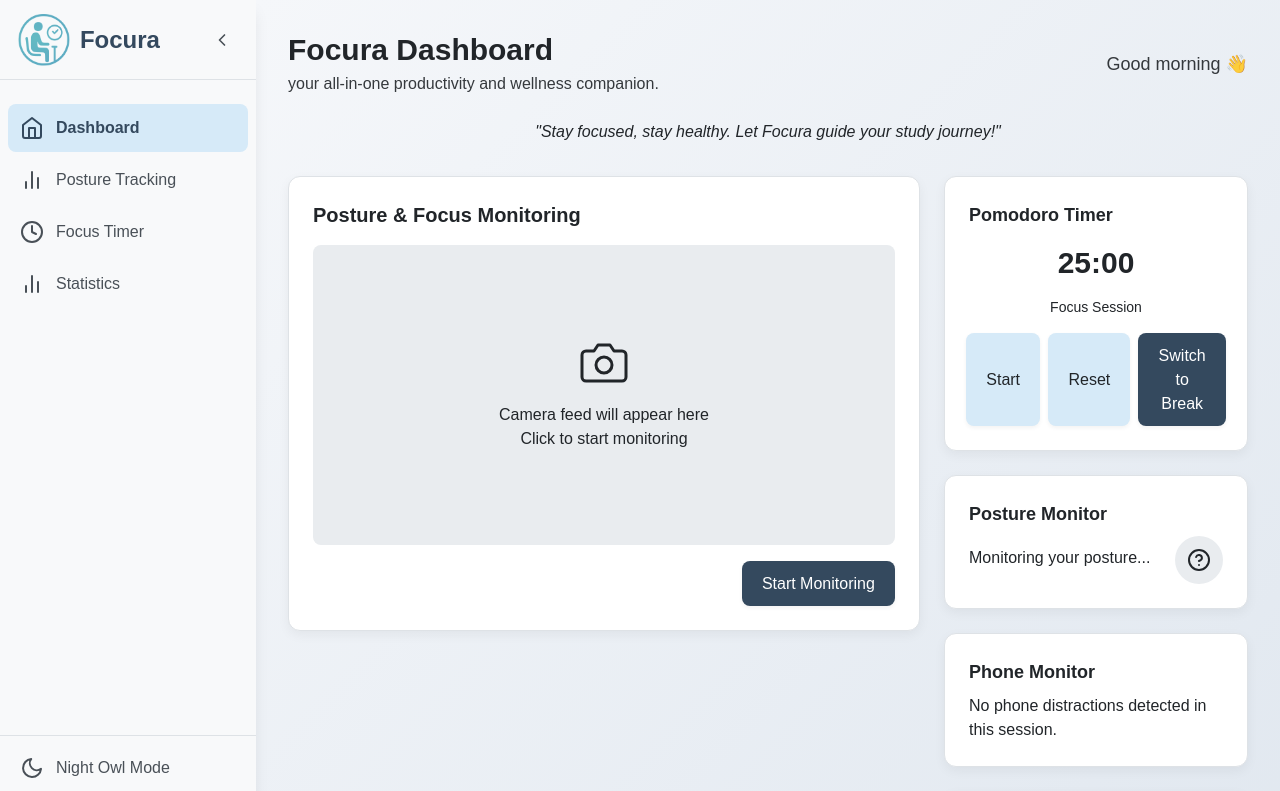
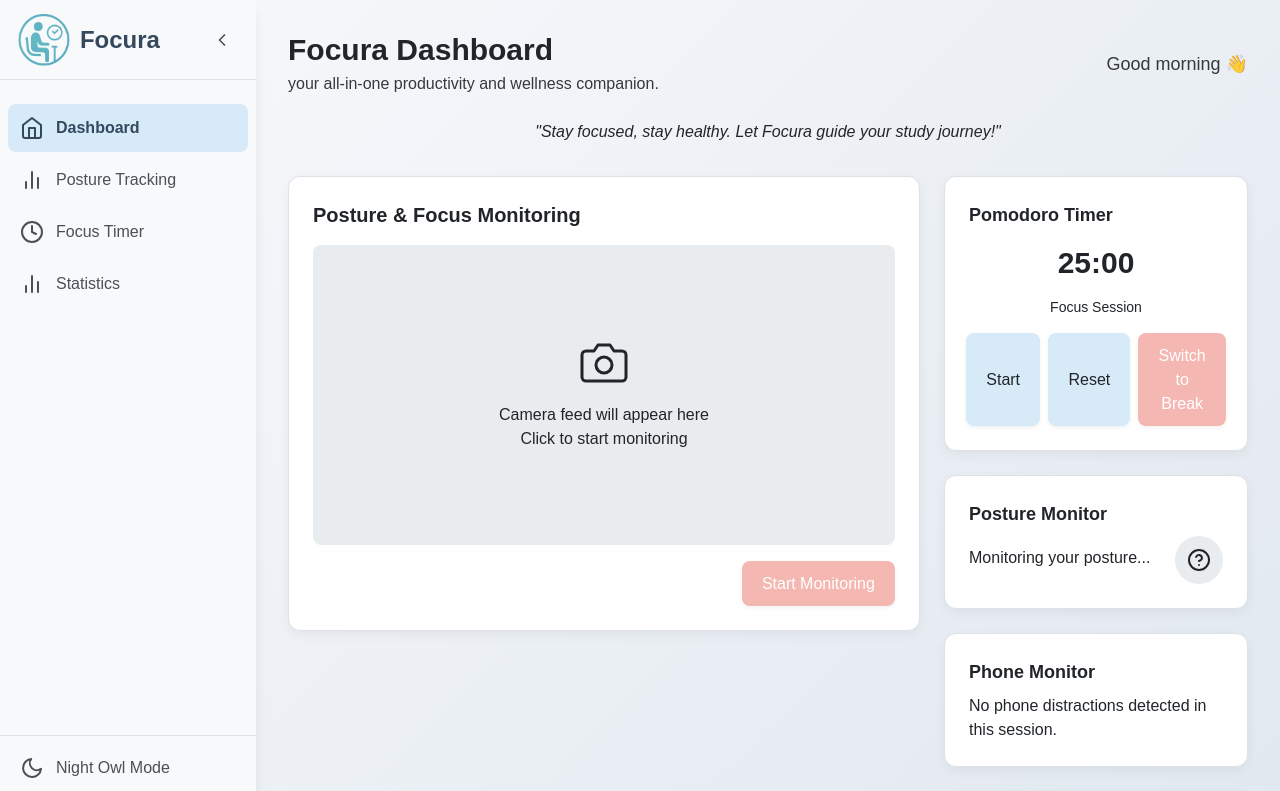
Before and after one commit to josephHelfenbein/dragonhacks, a Next.js app: page / in a window 1280 px wide. Shown: the top 791 px of the page. Built offline with nearby package versions, Linux system fonts and the light colour scheme; no server answers.

Commit message:
More Frontend update

```diff
--- a/app/components/dashboard/Dashboard.tsx
+++ b/app/components/dashboard/Dashboard.tsx
@@ -8,6 +8,7 @@ import PhoneAlert from "@/app/components/features/PhoneAlert";
 import WaterReminder from "@/app/components/features/WaterReminder";
 import CameraMonitor from "@/app/components/features/CameraMonitor";
 import Pusher from 'pusher-js'; // Import Pusher
+import { toast } from 'sonner'; // Import toast from sonner
 
 // Import motion from framer-motion for animations
 import { motion } from "framer-motion";
@@ -27,26 +28,6 @@ export default function Dashboard() {
     }
 
     // --- Start of Pusher Logic ---
-    // Function to request notification permission and show notification
-    function showNotification(title: string, body: string) {
-        if (!("Notification" in window)) {
-            console.warn("This browser does not support desktop notification");
-            // Optionally provide a fallback alert or UI feedback
-            // alert(`${title}: ${body}`);
-        } else if (Notification.permission === "granted") {
-            new Notification(title, { body: body });
-        } else if (Notification.permission !== "denied") {
-            Notification.requestPermission().then(function (permission) {
-                if (permission === "granted") {
-                    new Notification(title, { body: body });
-                }
-            });
-        }
-        // If permission is denied, do nothing (or log it)
-        else {
-             console.log("Notification permission denied.");
-        }
-    }
 
     // Ensure environment variables are available
     const pusherKey = process.env.NEXT_PUBLIC_PUSHER_KEY;
@@ -80,9 +61,17 @@ export default function Dashboard() {
         }
 
         if (message === 'drink water') {
-            showNotification('Hydration Reminder', 'Time to drink some water!');
+            // Use toast for notification
+            toast.info('Hydration Reminder', {
+              description: 'Time to drink some water!',
+              duration: 5000, // Show for 5 seconds
+            });
         } else if (message === 'bad posture') {
-            showNotification('Posture Check', 'Sit up straight! Take care of your back.');
+            // Use toast for notification
+            toast.warning('Posture Check', {
+              description: 'Sit up straight! Take care of your back.',
+              duration: 5000,
+            });
         } else {
             console.log("Received unhandled message:", message);
         }
@@ -115,6 +104,20 @@ export default function Dashboard() {
   const backgroundStyle = theme === 'dark'
     ? { background: 'radial-gradient(circle, rgba(30,33,50,1) 0%, rgba(18,20,30,1) 100%)' }
     : { background: 'linear-gradient(135deg, #f5f7fa 0%, #e0e7ef 100%)' };
+
+  // Animation variants for grid items
+  const itemVariants = {
+    hidden: { opacity: 0, y: 20 },
+    visible: (i: number) => ({
+      opacity: 1,
+      y: 0,
+      transition: {
+        delay: i * 0.1, // Stagger animation
+        duration: 0.5,
+        ease: "easeOut",
+      },
+    }),
+  };
 
   return (
     // Apply background style and padding
@@ -160,19 +163,27 @@ export default function Dashboard() {
       </motion.p>
 
       {/* Main Grid Layout */}
-      <div className="grid grid-cols-1 lg:grid-cols-3 gap-6">
-        {/* Apply hover effect wrapper to grid items */}
-        <div className="lg:col-span-2 card-hover-effect">
+      <motion.div
+        className="grid grid-cols-1 lg:grid-cols-3 gap-6"
+        initial="hidden"
+        animate="visible"
+        variants={{ // Container variants for staggering children
+          visible: { transition: { staggerChildren: 0.1 } }
+        }}
+      >
+        {/* Apply hover effect wrapper and animation to grid items */}
+        <motion.div className="lg:col-span-2 card-hover-effect" variants={itemVariants} custom={0}>
           <CameraMonitor />
-        </div>
+        </motion.div>
 
         <div className="space-y-6">
-          <div className="card-hover-effect"><PomodoroTimer /></div>
-          <div className="card-hover-effect"><PostureMonitor /></div>
-          <div className="card-hover-effect"><PhoneAlert /></div>
-          <div className="card-hover-effect"><WaterReminder /></div>
+          {/* Wrap each card in motion.div */}
+          <motion.div className="card-hover-effect" variants={itemVariants} custom={1}><PomodoroTimer /></motion.div>
+          <motion.div className="card-hover-effect" variants={itemVariants} custom={2}><PostureMonitor /></motion.div>
+          <motion.div className="card-hover-effect" variants={itemVariants} custom={3}><PhoneAlert /></motion.div>
+          <motion.div className="card-hover-effect" variants={itemVariants} custom={4}><WaterReminder /></motion.div>
         </div>
-      </div>
+      </motion.div>
 
       {/* Add CSS directly for card styles if needed, or rely on global.css */}
       <style jsx>{`
--- a/app/globals.css
+++ b/app/globals.css
@@ -57,17 +57,28 @@ body {
   transition: all 0.2s ease-out; /* Faster transition */
   border: 1px solid transparent; /* Prepare for potential border on hover/focus */
   box-shadow: 0 2px 4px rgba(0, 0, 0, 0.05);
+  cursor: pointer; /* Add cursor pointer */
 }
 
 .btn-primary:hover {
   background-color: var(--accent);
-  color: #fff; /* Ensure contrast on accent bg */
-  transform: translateY(-1px);
-  box-shadow: 0 4px 8px rgba(0, 0, 0, 0.1);
+  color: var(--background); /* Change text color to contrast with accent bg */
+  transform: translateY(-2px); /* Slightly more lift */
+  box-shadow: 0 4px 8px rgba(0, 0, 0, 0.1); /* Enhanced shadow */
+}
+
+.btn-primary:active {
+  transform: translateY(0px); /* Press down effect */
+  box-shadow: 0 1px 2px rgba(0, 0, 0, 0.05); /* Smaller shadow when active */
+}
+
+.btn-primary:focus-visible { /* Add focus state */
+  outline: 2px solid var(--accent);
+  outline-offset: 2px;
 }
 
 .btn-accent {
-  background-color: var(--accent);
+  background-color: var(--coral);
   color: #fff; /* Ensure contrast */
   border-radius: 0.5rem;
   padding: 0.6rem 1.2rem;
@@ -75,12 +86,24 @@ body {
   transition: all 0.2s ease-out;
   border: 1px solid transparent;
   box-shadow: 0 2px 4px rgba(0, 0, 0, 0.05);
+  cursor: pointer; /* Add cursor pointer */
 }
 
 .btn-accent:hover {
   opacity: 0.9;
-  transform: translateY(-1px);
-  box-shadow: 0 4px 8px rgba(0, 0, 0, 0.1);
+  transform: translateY(-2px); /* Slightly more lift */
+  box-shadow: 0 4px 8px rgba(0, 0, 0, 0.1); /* Enhanced shadow */
+}
+
+.btn-accent:active {
+  transform: translateY(0px); /* Press down effect */
+  opacity: 1;
+  box-shadow: 0 1px 2px rgba(0, 0, 0, 0.05); /* Smaller shadow when active */
+}
+
+.btn-accent:focus-visible { /* Add focus state */
+  outline: 2px solid var(--primary);
+  outline-offset: 2px;
 }
 
 .card {
--- a/app/layout.tsx
+++ b/app/layout.tsx
@@ -3,6 +3,7 @@ import { Geist, Geist_Mono } from "next/font/google";
 import "./globals.css";
 import ThemeProvider from "@/app/providers/ThemeProvider";
 import Script from "next/script";
+import { Toaster } from 'sonner'; // Import Toaster
 
 const geistSans = Geist({
   variable: "--font-geist-sans",
@@ -38,6 +39,7 @@ export default function RootLayout({
       >
         <ThemeProvider>
           {children}
+          <Toaster position="top-right" richColors /> {/* Add Toaster here */}
         </ThemeProvider>
 
         {/* Inject ENV variables for client-side script */}
--- a/app/timer/page.tsx
+++ b/app/timer/page.tsx
@@ -2,6 +2,7 @@
 
 import DashboardLayout from "@/app/components/layouts/DashboardLayout";
 import { useState, useRef, useEffect } from "react";
+import { motion } from "framer-motion";
 
 function pad(n: number) {
   return n.toString().padStart(2, "0");
@@ -95,19 +96,44 @@ export default function TimerPage() {
     setTimeLeft(sessionLength * 60);
   };
 
+  // Animation variants
+  const containerVariants = {
+    hidden: { opacity: 0 },
+    visible: {
+      opacity: 1,
+      transition: { staggerChildren: 0.1, delayChildren: 0.2 }
+    }
+  };
+
+  const itemVariants = {
+    hidden: { opacity: 0, y: 20 },
+    visible: { opacity: 1, y: 0, transition: { duration: 0.5, ease: "easeOut" } }
+  };
+
   // Settings UI
   const settingsDisabled = isRunning;
 
   return (
     <DashboardLayout>
-      <div className="p-0 flex flex-col items-center justify-center min-h-[80vh] w-full max-w-full">
-        <div className="w-full py-10 px-0 mb-8 flex items-center justify-center">
+      <motion.div
+        className="p-0 flex flex-col items-center justify-center min-h-[80vh] w-full max-w-full"
+        initial="hidden"
+        animate="visible"
+        variants={containerVariants}
+      >
+        <motion.div
+          className="w-full py-10 px-0 mb-8 flex items-center justify-center"
+          variants={itemVariants}
+        >
           <h1 className="text-4xl md:text-5xl font-bold text-white tracking-tight w-full text-center">
             Focus Timer
           </h1>
-        </div>
+        </motion.div>
         {/* Timer Display */}
-        <div className={`card w-full max-w-4xl p-8 mb-10 flex flex-col items-center ${theme === "mint" ? "bg-[var(--mint)] bg-opacity-10" : theme === "coral" ? "bg-[var(--coral)] bg-opacity-10" : ""}`}>
+        <motion.div
+          className={`card w-full max-w-4xl p-8 mb-10 flex flex-col items-center ${theme === "mint" ? "bg-[var(--mint)] bg-opacity-10" : theme === "coral" ? "bg-[var(--coral)] bg-opacity-10" : ""}`}
+          variants={itemVariants}
+        >
           <div className="text-lg font-medium mb-2">
             {isSession ? "Focus Session" : (sessionCount > 0 && sessionCount % sessionsBeforeLongBreak === 0 ? "Long Break" : "Break")}
           </div>
@@ -116,13 +142,13 @@ export default function TimerPage() {
           </div>
           <div className="flex gap-4">
             <button
-              className="btn btn-primary"
+              className="btn-primary"
               onClick={handleStartPause}
             >
               {isRunning ? "Pause" : "Start"}
             </button>
             <button
-              className="btn btn-secondary"
+              className="btn-primary"
               onClick={handleReset}
             >
               Reset
@@ -131,9 +157,12 @@ export default function TimerPage() {
           <div className="mt-2 text-xs text-gray-500">
             Session #{sessionCount + (isSession ? 1 : 0)}
           </div>
-        </div>
+        </motion.div>
         {/* Settings */}
-        <div className="card w-full max-w-4xl p-8 border border-[var(--secondary)] shadow-sm space-y-8">
+        <motion.div
+          className="card w-full max-w-4xl p-8 border border-[var(--secondary)] shadow-sm space-y-8"
+          variants={itemVariants}
+        >
           <h2 className="text-xl font-semibold mb-2">Timer Settings</h2>
           {/* Focus Session Settings */}
           <div>
@@ -306,8 +335,8 @@ export default function TimerPage() {
           <div className="text-xs text-gray-500 pt-2">
             You can only change settings when the timer is not running.
           </div>
-        </div>
-      </div>
+        </motion.div>
+      </motion.div>
     </DashboardLayout>
   );
 }
--- a/package.json
+++ b/package.json
@@ -16,6 +16,7 @@
     "pusher-js": "^8.4.0",
     "react": "^19.0.0",
     "react-dom": "^19.0.0",
+    "sonner": "^2.0.3",
     "vercel": "^41.6.2"
   },
   "devDependencies": {
```
Also changed, not shown: 2 other files (tests, documents, lock files or other folders).
